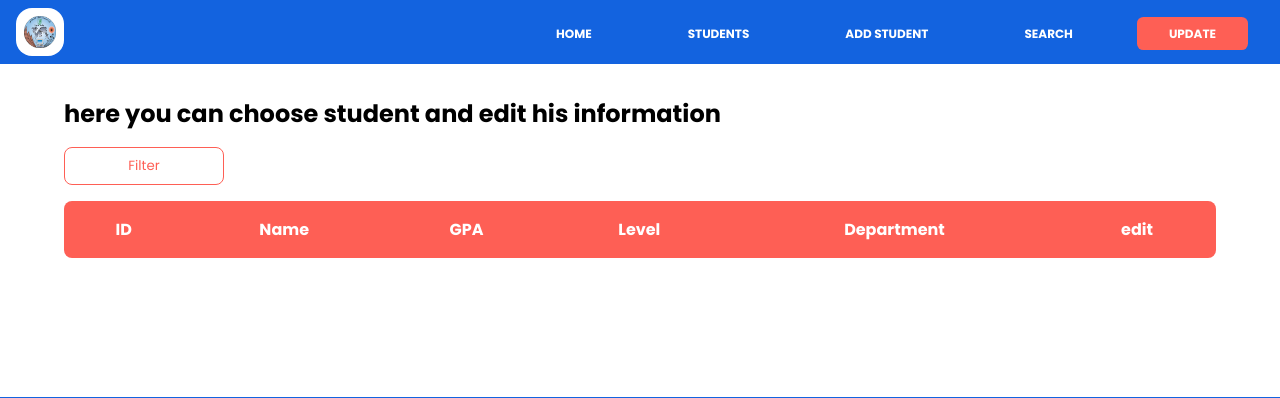
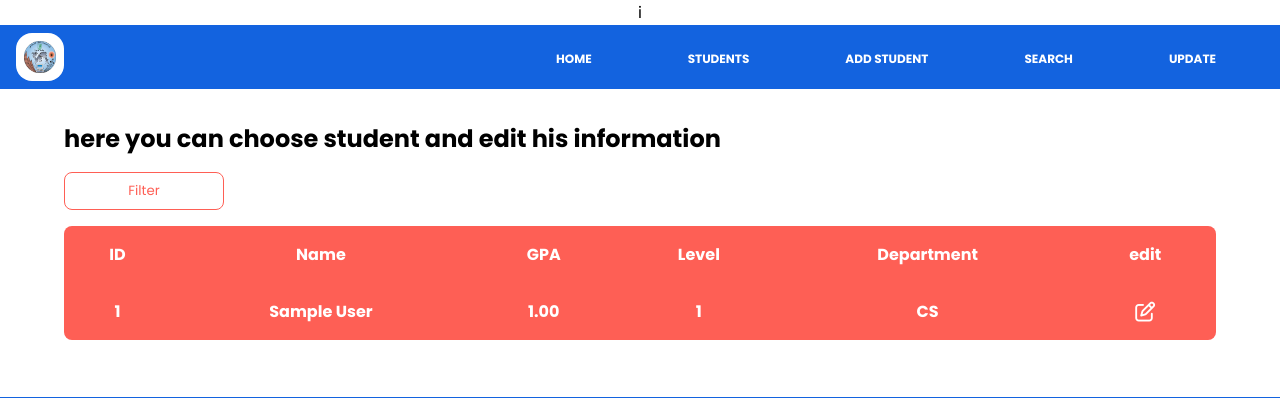
Before and after one commit to mena7akim/Students-Affairs-Website, a Django app: template students_affairs_website/pages/templates/update.html in a window 1280 px wide. Shown: the top 398 px of the page. Run offline with Django 4.2, Linux system fonts and the light colour scheme; the template is opened without the code that fills it: values that come from a table or form of the project are taken from there, others are empty; tables that the repository leaves empty hold one stand-in row (values such as "Sample post"); lists and menus that the app fills with data are empty.

Commit message:
Added update view, URL and updated html file

```diff
--- a/students_affairs_website/pages/templates/master.html
+++ b/students_affairs_website/pages/templates/master.html
@@ -26,14 +26,14 @@
             <nav>
                 {% with request.resolver_match.url_name as url_name %}
                 <ul class="menu">
-                    <li><a href="home/" class="{% if url_name == 'home' %}active{% endif %}">HOME</a></li>
-                    <li><a href="studentsPage/"
+                    <li><a href="/home/" class="{% if url_name == 'home' %}active{% endif %}">HOME</a></li>
+                    <li><a href="/studentsPage/"
                             class="{% if url_name == 'studentsPage' %}active{% endif %}">STUDENTS</a>
                     </li>
-                    <li><a href="ADD-STUDENT/" class="{% if url_name == 'ADD-STUDENT' %}active{% endif %}">ADD
+                    <li><a href="/ADD-STUDENT/" class="{% if url_name == 'ADD-STUDENT' %}active{% endif %}">ADD
                             STUDENT</a></li>
-                    <li><a href="search/" class="{% if url_name == 'search' %}active{% endif %}">SEARCH</a></li>
-                    <li><a href="update/" class="{% if url_name == 'update' %}active{% endif %}">UPDATE</a></li>
+                    <li><a href="/search/" class="{% if url_name == 'search' %}active{% endif %}">SEARCH</a></li>
+                    <li><a href="/update/" class="{% if url_name == 'update' %}active{% endif %}">UPDATE</a></li>
                 </ul>
                 {% endwith %}
             </nav>
--- a/students_affairs_website/pages/templates/search.html
+++ b/students_affairs_website/pages/templates/search.html
@@ -9,6 +9,7 @@
 <link rel="stylesheet" href="{% static 'css/fontawesome/css/all.css' %}" />
 <script src="../JS/menu.js" defer></script>
 <script src="../JS/search.js" defer></script>
+<title>Search</title>
 {% endblock %}
 
 
--- a/students_affairs_website/pages/templates/update.html
+++ b/students_affairs_website/pages/templates/update.html
@@ -1,42 +1,20 @@
-<!--Done by Mina-->
-<!DOCTYPE html>
-<html lang="en">
-  <head>
+i{% extends 'master.html' %}
+{% load static %}
+
+{% block styles %}
 <meta charset="UTF-8" />
 <meta http-equiv="X-UA-Compatible" content="IE=edge" />
 <meta name="viewport" content="width=device-width, initial-scale=1.0" />
-    <link rel="stylesheet" href="../CSS/style.css" />
-    <link rel="stylesheet" href="../CSS/styleUpdate.css" />
-    <link rel="stylesheet" href="../CSS/fontawesome/css/all.css" />
-    <script src="../JS/loadStudents.js" defer></script>
-    <script src="../JS/menu.js" defer></script>
+<link rel="stylesheet" href={% static 'css/style.css' %} />
+<link rel="stylesheet" href={% static 'css/styleUpdate.css' %} />
+<link rel="stylesheet" href={% static 'css/fontawesome/css/all.css' %} />
+{% comment %} <script src="../JS/loadStudents.js" defer></script>
+<script src="../JS/menu.js" defer></script> {% endcomment %}
 
 <title>Update</title>
-  </head>
-  <body>
-    <header>
-      <div class="logo-and-icon">
-        <a href="HOME.html">
-          <div id="logo">
-            <img src="../img/logo.png" alt="logo" />
-          </div>
-        </a>
-        <div class="menu-icon">
-          <i class="fa-solid fa-bars"></i>
-        </div>
-      </div>
-      <div>
-        <nav>
-          <ul class="menu">
-            <li><a href="HOME.html">HOME</a></li>
-            <li><a href="studentsPage.html">STUDENTS</a></li>
-            <li><a href="ADD-STUDENT.html">ADD STUDENT</a></li>
-            <li><a href="SEARCH.html">SEARCH</a></li>
-            <li><a href="update.html" class="active">UPDATE</a></li>
-          </ul>
-        </nav>
-      </div>
-    </header>
+{% endblock %}
+
+{% block contents %}
 <section class="table-section">
   <h1>here you can choose student and edit his information</h1>
 
@@ -98,32 +76,19 @@
         <th>edit</th>
       </tr>
     </thead>
-        <tbody id="studentsTable"></tbody>
+    <tbody id="studentsTable">
+      {% for student in students %}
+        <tr class = "table-row">
+          <th>{{student.ID}}</th>
+          <th class="name">{{student.name}}</th>
+          <th class="gpa">{{student.GPA}}</th>
+          <th class="level">{{student.level}}</th>
+          <th>{{student.department}}</th>
+          <th><i class="fa-regular fa-pen-to-square fa-lg"></i></th>
+        </tr>
+      {% endfor %}
+
+    </tbody>
   </table>
 </section>
-    <footer>
-      <div class="first-sec">
-        <img src="../img/logo.png" alt="logo" />
-        <h3>Student Affairs Website</h3>
-      </div>
-      <div class="second-sec">
-        <div class="mid-sec">
-          <h1>Contact Us</h1>
-          <h3>+20-1159678906</h3>
-          <h3>fcai@edu.eg</h3>
-          <h3>5 Ahmed Zewail, Ad Doqi, Dokki, Giza</h3>
-        </div>
-        <div class="mid-sec">
-          <h1>Need Help</h1>
-          <h3>privacy policy</h3>
-          <h3>about us</h3>
-        </div>
-        <div class="last-sec">
-          <i class="fa-brands fa-facebook fa-xl"></i>
-          <i class="fa-brands fa-instagram fa-xl"></i>
-          <i class="fa-brands fa-linkedin fa-xl"></i>
-        </div>
-      </div>
-    </footer>
-  </body>
-</html>
+{% endblock %}
--- a/students_affairs_website/pages/urls.py
+++ b/students_affairs_website/pages/urls.py
@@ -4,4 +4,5 @@ from . import views
 urlpatterns = [
     path('', views.general_home, name="general_home"),
     path('home/', views.home, name='home'),
+    path('update/', views.update, name='update'),
 ]
```
Also changed, not shown: students_affairs_website/pages/views.py (+9 -5 lines). Lines whose indentation alone changed are shown as unchanged.
